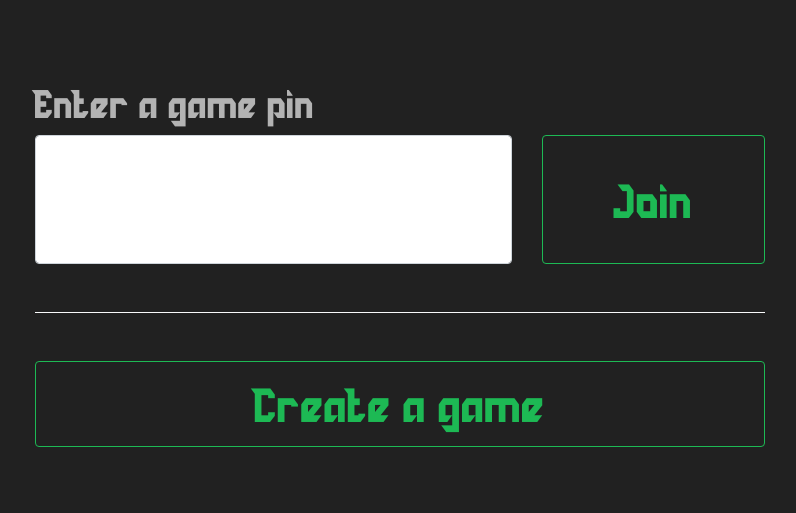
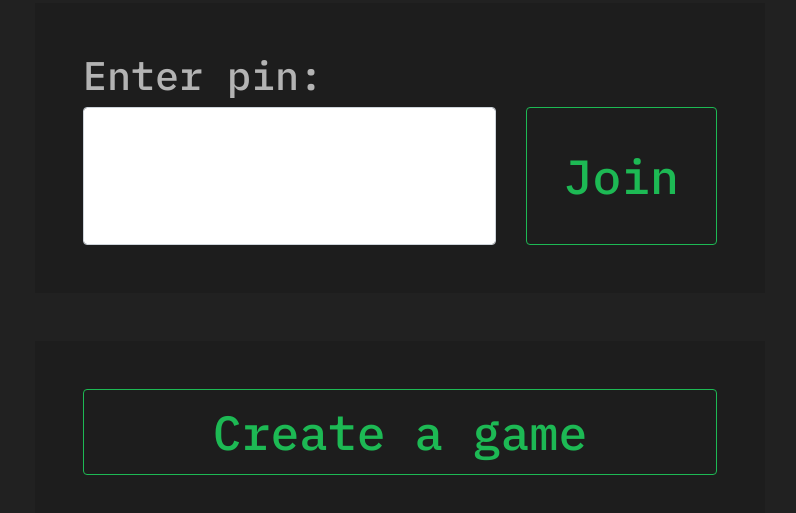
Before and after one commit to hjekabs/spotify-quiz, a Nuxt app: page /lobby in a window 1280 px wide. Shown: the part 137-650 px from the top of the page, without its empty margins (240-1036 px from the left). Built offline with nearby package versions, Linux system fonts and the light colour scheme; no server answers.

Commit message:
changed lobby page, changed fonts

```diff
--- a/assets/theme/theme.scss
+++ b/assets/theme/theme.scss
@@ -8,7 +8,7 @@ $body-color: #b3b3b3;
 
 @font-face {
   font-family: 'Open Sans';
-  src: url('../fonts/BigSpace-rPKx.ttf');
+  src: url('../fonts/IBMPlexMono-Medium.ttf');
 }
 
 // add bootstrap core
@@ -39,6 +39,10 @@ body {
   color: white;
 }
 
+.dark-background {
+  background-color: #1d1d1d;
+}
+
 // inside game lobby and game
 
 circle {
@@ -58,3 +62,6 @@ circle {
     font-size: 1.5rem;
   }
 }
+
+.user-card {
+}
--- a/components/ProgressRing.vue
+++ b/components/ProgressRing.vue
@@ -10,7 +10,7 @@
       :cx="radius"
       :cy="radius"
     />
-    <text x="50%" y="50%" text-anchor="middle" stroke="white">
+    <text x="50%" y="50%" text-anchor="middle">
       Get Ready
     </text>
   </svg>
--- a/components/Question.vue
+++ b/components/Question.vue
@@ -12,8 +12,8 @@
           <ProgressRing
             class="animate__animated animate__heartBeat mt-5"
             :progress="songProgress"
-            :radius="100"
-            :stroke="4"
+            :radius="150"
+            :stroke="8"
           />
         </div>
       </div>
--- a/pages/game/_id.vue
+++ b/pages/game/_id.vue
@@ -24,7 +24,7 @@
         </div>
       </div>
 
-      <div class="users-container w-100 h-100 flex-1 p-5">
+      <div class="dark-background w-100 h-100 flex-1 p-5">
         <div class="row">
           <div
             v-for="user in users"
@@ -229,8 +229,4 @@ export default {
   cursor: pointer;
   color: white;
 }
-
-.users-container {
-  background-color: #121212;
-}
 </style>
--- a/pages/lobby.vue
+++ b/pages/lobby.vue
@@ -2,8 +2,8 @@
   <div class="container h-100">
     <div class="row justify-content-center h-100">
       <div class="col-12 col-md-8 d-flex flex-column justify-content-center">
-        <div class="py-5">
-          <label class="h1 mb-2">Enter a game pin</label>
+        <div class="p-2 p-md-5 mb-5 dark-background">
+          <label class="h1 mb-2">Enter pin:</label>
           <div class="row">
             <div class="col col-md-8">
               <input
@@ -24,7 +24,7 @@
           </div>
         </div>
 
-        <div class="text-center border-top border-light py-5">
+        <div class="text-center dark-background p-2 p-md-5">
           <button
             class="btn w-100 btn-outline-primary join-button"
             @click="generateGame"
```
Also changed, not shown: assets/fonts/IBMPlexMono-Medium.ttf (added).
